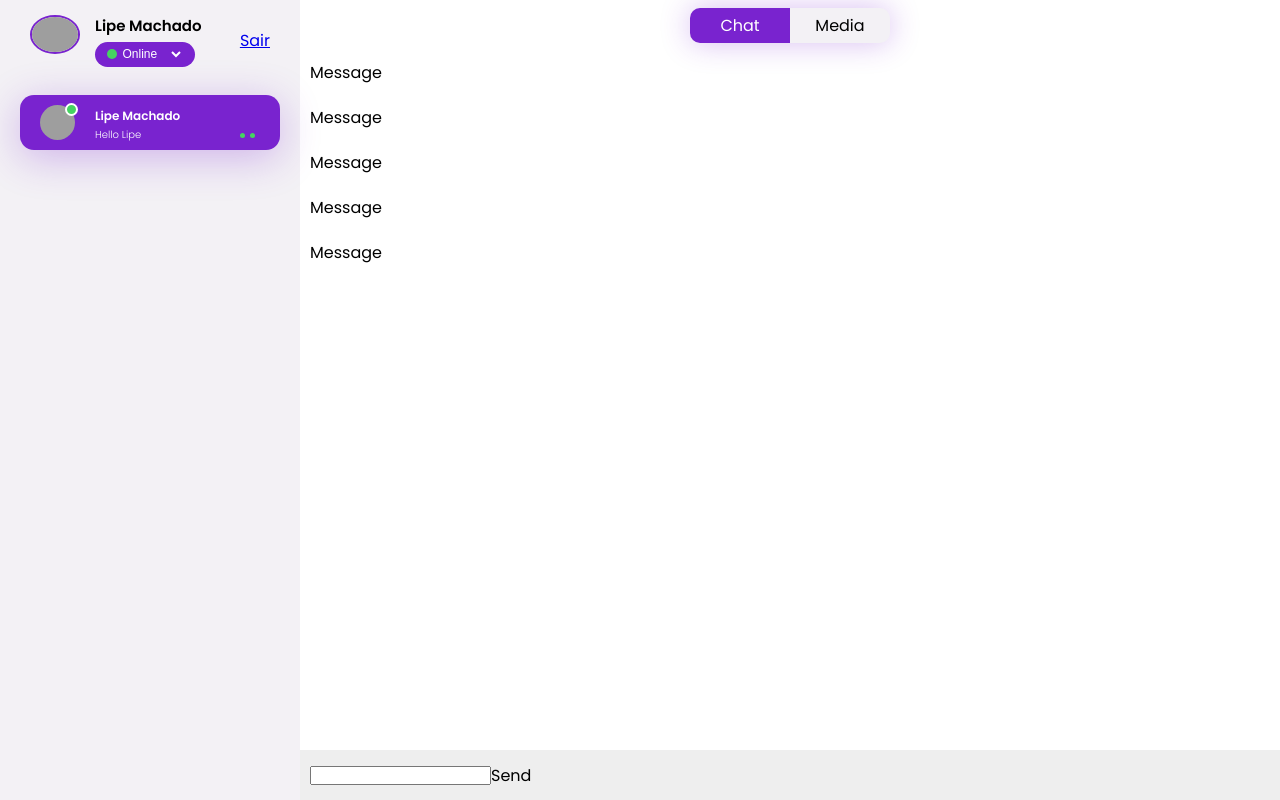
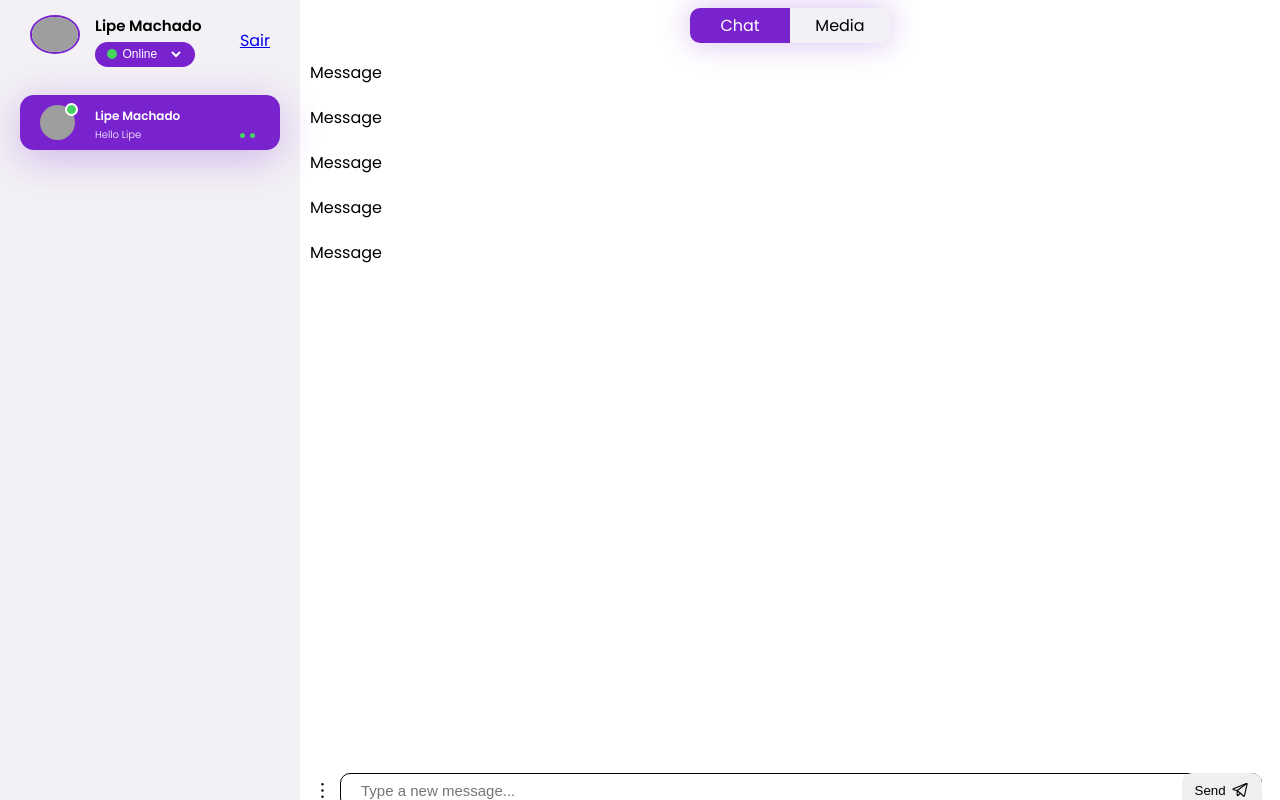
Before and after one commit to LipeMachado/powchat, a React (Vite) app: page /home in a window 1280 px wide. Built offline with nearby package versions, Linux system fonts and the light colour scheme; grey boxes are pictures that could not be loaded.

Commit message:
Added Input Message

```diff
--- a/src/Components/InputMessage/index.tsx
+++ b/src/Components/InputMessage/index.tsx
@@ -1,8 +1,10 @@
+import { DotsThreeVertical, TelegramLogo } from 'phosphor-react'
 import React from 'react'
 import {
     InputMessageContainerDiv,
+    InputMessageOptions,
+    InputMessageBoxInputDiv,
     InputMessageInput,
-    InputMessageButtonDiv,
     InputMessageSendButton
 } from './style'
 
@@ -10,10 +12,16 @@ export function InputMessage() {
     return (
         <>
             <InputMessageContainerDiv>
-                <InputMessageInput />
-                <InputMessageButtonDiv>
-                    <InputMessageSendButton>Send</InputMessageSendButton>
-                </InputMessageButtonDiv>
+                <InputMessageOptions>
+                    <DotsThreeVertical size={25} />
+                </InputMessageOptions>
+                <InputMessageBoxInputDiv>
+                    <InputMessageInput placeholder="Type a new message..." />
+                    <InputMessageSendButton>
+                        Send
+                        <TelegramLogo size={18} />
+                    </InputMessageSendButton>
+                </InputMessageBoxInputDiv>
             </InputMessageContainerDiv>
         </>
     )
--- a/src/Components/InputMessage/style.tsx
+++ b/src/Components/InputMessage/style.tsx
@@ -1,21 +1,64 @@
 import styled from 'styled-components'
 
 export const InputMessageContainerDiv = styled.div`
-    height: 50px;
-    background-color: #eeeeee;
+    height: 10vh;
+    background-color: transparent;
     padding: 10px;
     display: flex;
     align-items: center;
 `;
 
-export const InputMessageInput = styled.input`
+export const InputMessageOptions = styled.div`
+    display: flex;
+    align-items: center;
+    margin-right: 5px;
 
+    svg {
+        cursor: pointer;
+        border-radius: 5px;
+        transition: all 0.3s ease-in-out;
+
+        &:hover {
+            background-color: ${props => props.theme.colors.inputMessage_BackgroundSVGOptions};
+            color: ${props => props.theme.colors.inputMessage_ColorHovevrSVGOptions};
+        }
+    }
 `;
 
-export const InputMessageButtonDiv = styled.div`
-
+export const InputMessageBoxInputDiv = styled.div`
+    width: 96%;
+    display: flex;
+    position: relative;
 `;
 
-export const InputMessageSendButton = styled.div`
+export const InputMessageInput = styled.input`
+    width: 100%;
+    height: 35px;
+    border: 1px solid ${props => props.theme.colors.inputMessage_BorderColor};
+    border-radius: 10px;
+    outline: none;
+    font-size: 15px;
+    padding: 4px 20px;
+    color: ${props => props.theme.colors.inputMessage_TextBackground};
+`;
 
+export const InputMessageSendButton = styled.button`
+    width: 80px;
+    height: 100%;
+    position: absolute;
+    right: 0;
+    background-color: ${props => props.theme.colors.inputMessage_BackgroundButtonSend};
+    color: ${props => props.theme.colors.inputMessage_TextButtonSend};
+    border-radius: 10px;
+    border: transparent;
+    cursor: pointer;
+    transition: all 0.3s ease-in-out;
+    display: flex;
+    align-items: center;
+    justify-content: center;
+    gap: 5px;
+
+    &:hover {
+        background-color: ${props => props.theme.colors.inputMessage_BackgroundButtonSendHover};
+    }
 `;
```
